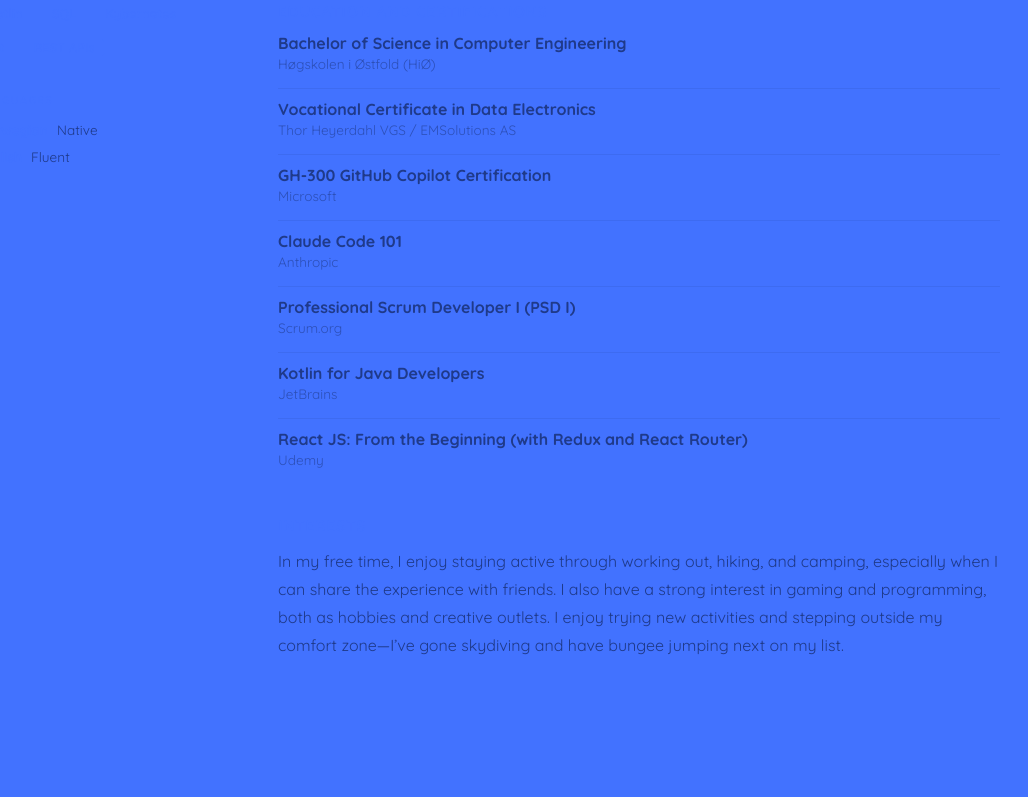
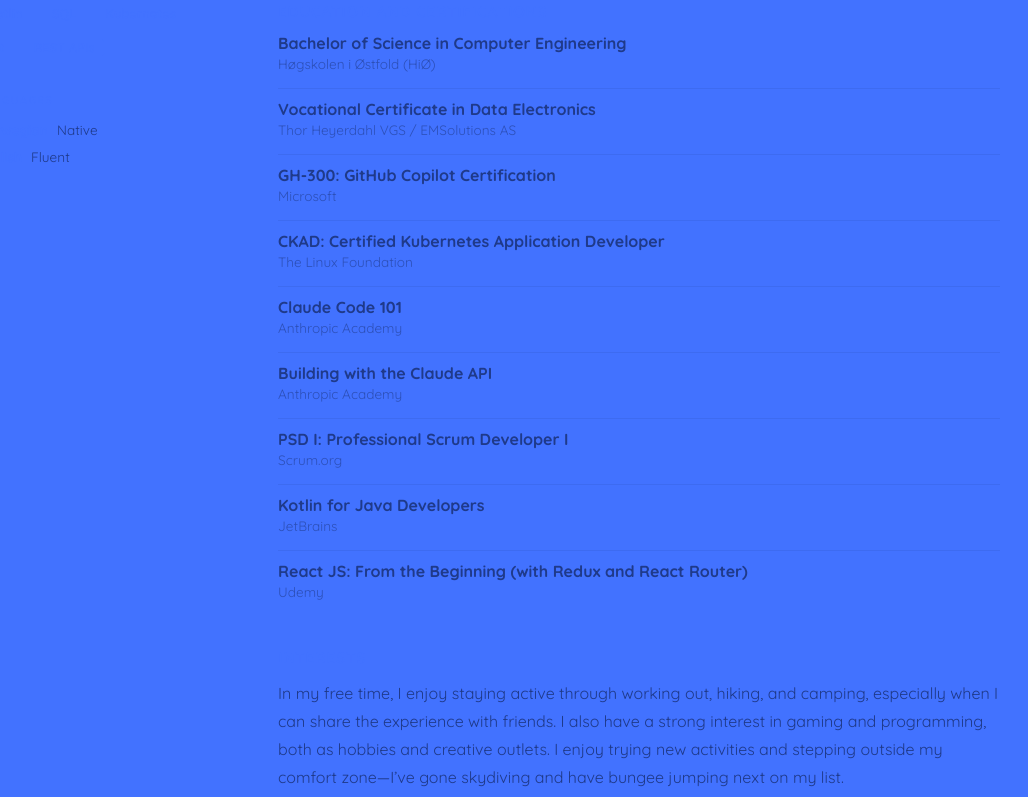
Before and after one commit to OskarOtt/oskott-home, a React (Vite) app: page / in a window 1280 px wide. Shown: the part 1375-2172 px from the top of the page, without its empty margins (152-1180 px from the left). Built offline with nearby package versions, Linux system fonts and the light colour scheme.

Commit message:
added cert

```diff
--- a/src/data/education.ts
+++ b/src/data/education.ts
@@ -6,14 +6,16 @@
 export const EDUCATION: EducationEntry[] = [
   { title: 'Bachelor of Science in Computer Engineering', meta: 'Høgskolen i Østfold (HiØ)' },
   { title: 'Vocational Certificate in Data Electronics', meta: 'Thor Heyerdahl VGS / EMSolutions AS' },
-  { title: 'GH-300 GitHub Copilot Certification', meta: 'Microsoft' },
-  { title: 'Claude Code 101', meta: 'Anthropic' },
-  { title: 'Professional Scrum Developer I (PSD I)', meta: 'Scrum.org' },
+  { title: 'GH-300: GitHub Copilot Certification', meta: 'Microsoft' },
+  { title: 'CKAD: Certified Kubernetes Application Developer', meta: 'The Linux Foundation' },
+  { title: 'Claude Code 101', meta: 'Anthropic Academy' },
+  { title: "Building with the Claude API", meta: 'Anthropic Academy' },
+  { title: 'PSD I: Professional Scrum Developer I', meta: 'Scrum.org' },
   { title: 'Kotlin for Java Developers', meta: 'JetBrains' },
   { title: 'React JS: From the Beginning (with Redux and React Router)', meta: 'Udemy' },
 ]
 
 export const TECH_STACK: string[] = [
   'React', 'TypeScript', 'Java', 'Kotlin',
-  'SQL', 'Kybernetes', 'Git', 'REST APIs',
+  'SQL', 'Kubernetes', 'Git', 'REST APIs',
 ]
```
